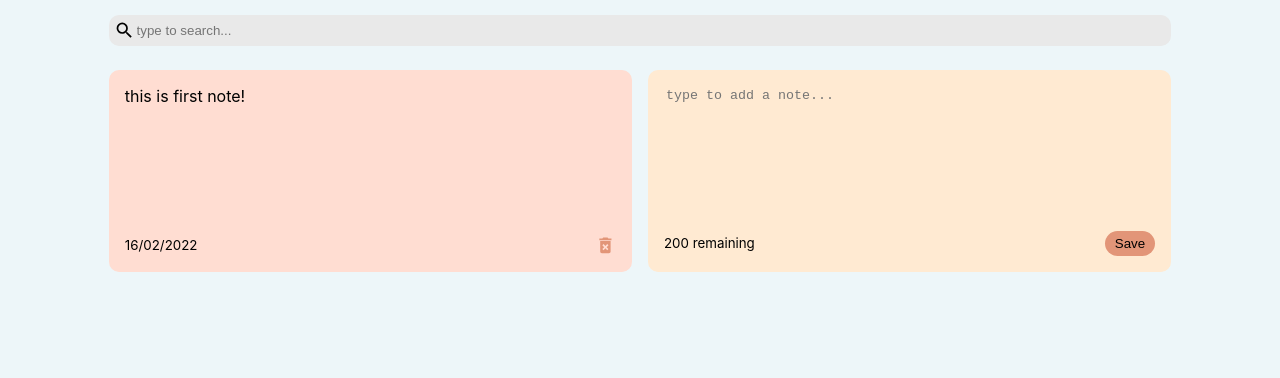
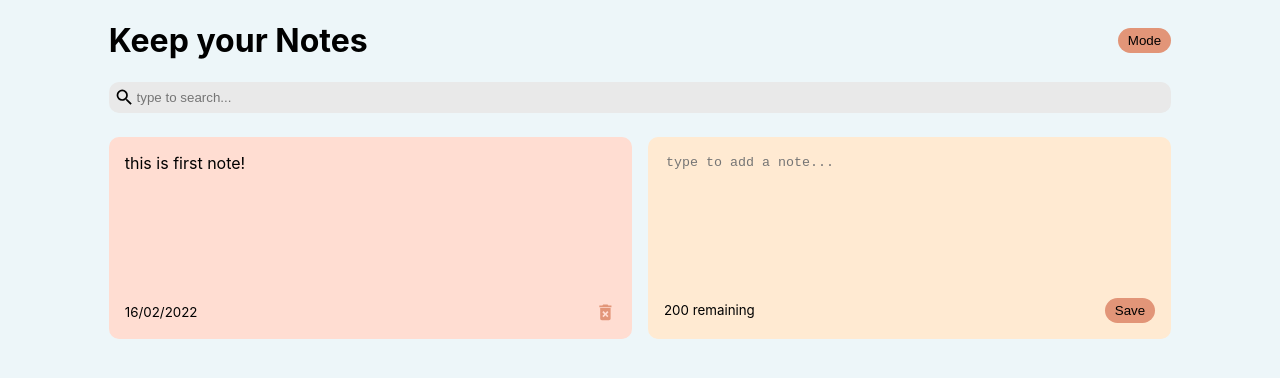
Before and after one commit to sarazm2000/NoteApp, a React (Create React App) app: page / in a window 1280 px wide. Shown: the top 378 px of the page. Built offline with nearby package versions, Linux system fonts and the light colour scheme.

Commit message:
dark mode feature

```diff
--- a/src/App.js
+++ b/src/App.js
@@ -2,6 +2,7 @@
 import { nanoid } from 'nanoid';
 import { useState } from "react";
 import Search from "./components/Search";
+import Header from "./components/Header";
 
 const App = () => {
   const [notes, setNotes] = useState([{
@@ -9,7 +10,9 @@
     date: "16/02/2022"
   }]);
 
-  const [SearchText, setSearchText] = useState('')
+  const [SearchText, setSearchText] = useState('');
+
+  const [darkMode, setDarkMode] = useState(false)
 
   const addNote = (text) => {
     const date = new Date();
@@ -27,7 +30,10 @@
     setNotes(newNotes);
   }
 
-  return <div className="container">
+  return (
+    <div className={`${darkMode && "dark-mode"}`}>
+       <div className="container">
+    <Header handleToggleDarkMode = {setDarkMode}/>
     <Search handleSearchNote={setSearchText}/>
     <NotesList notes={notes.filter((note) =>
      note.text.toLocaleLowerCase().includes(SearchText))}
@@ -35,8 +41,12 @@
     handleDeleteNote = {deleteNote}
 
     />
-  </div>
+    </div>
 
-}
+    </div>
+
+  );
+
+};
 
 export default App;
--- /dev/null
+++ b/src/components/Header.js
@@ -0,0 +1,15 @@
+import React from "react";
+
+const Header = ({handleToggleDarkMode}) => {
+
+    return (
+        <div className="header">
+            <h1>Keep your Notes</h1>
+            <button onClick={() => handleToggleDarkMode (
+                (previousDarkMode) => !previousDarkMode
+            )} className="save">Mode</button>
+        </div>
+    );
+}
+
+export default Header;
--- a/src/index.css
+++ b/src/index.css
@@ -7,6 +7,7 @@
   --save: #e29578;
   --saveHover: #ff9578;
   --del: #ffddd2;
+  --darkBg: #212529;
 }
 body {
   margin: 0;
@@ -22,12 +23,26 @@
   font-family: source-code-pro, Menlo, Monaco, Consolas, 'Courier New',
     monospace;
 }
+.dark-mode {
+  background-color: var(--darkBg);
+}
+
+.dark-mode h1 {
+  color: #fff;
+}
 
 .container {
   max-width: 83%;
   margin-left: auto;
   margin-right: auto;
-  margin-top: 15px;
+  min-height: 100vh;
+}
+
+
+.header {
+  display: flex;
+  align-items: center;
+  justify-content: space-between;
 }
 
 .notes-list{
```
